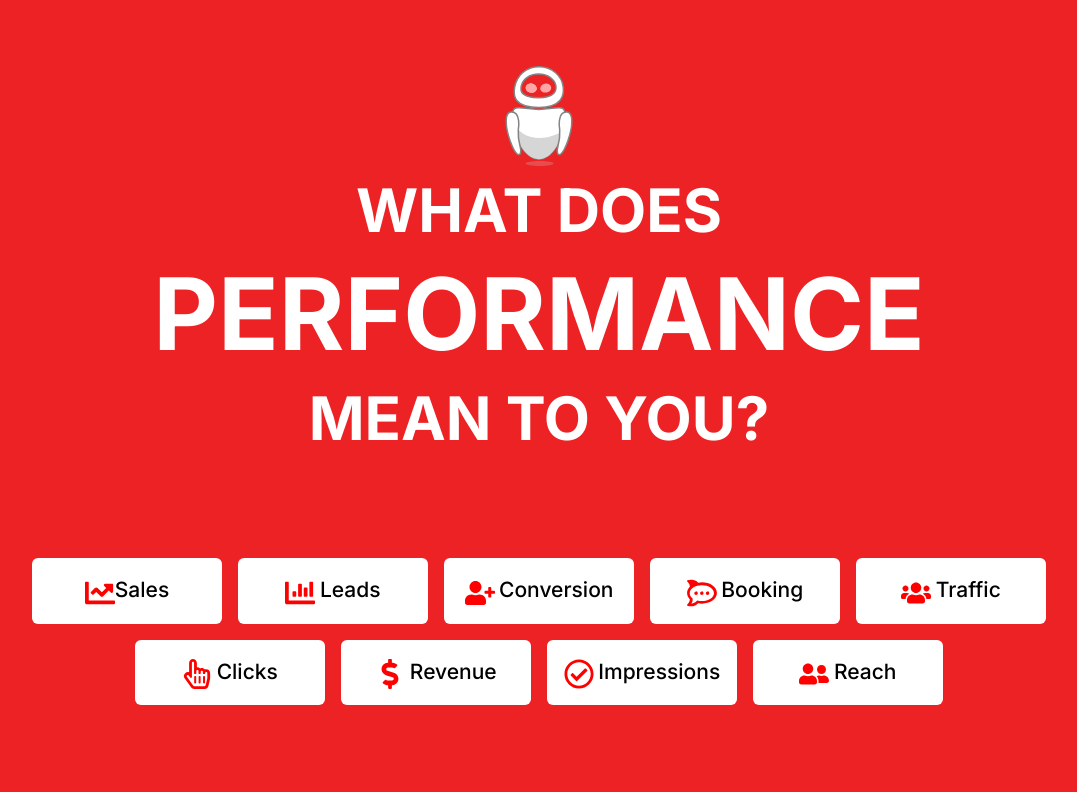
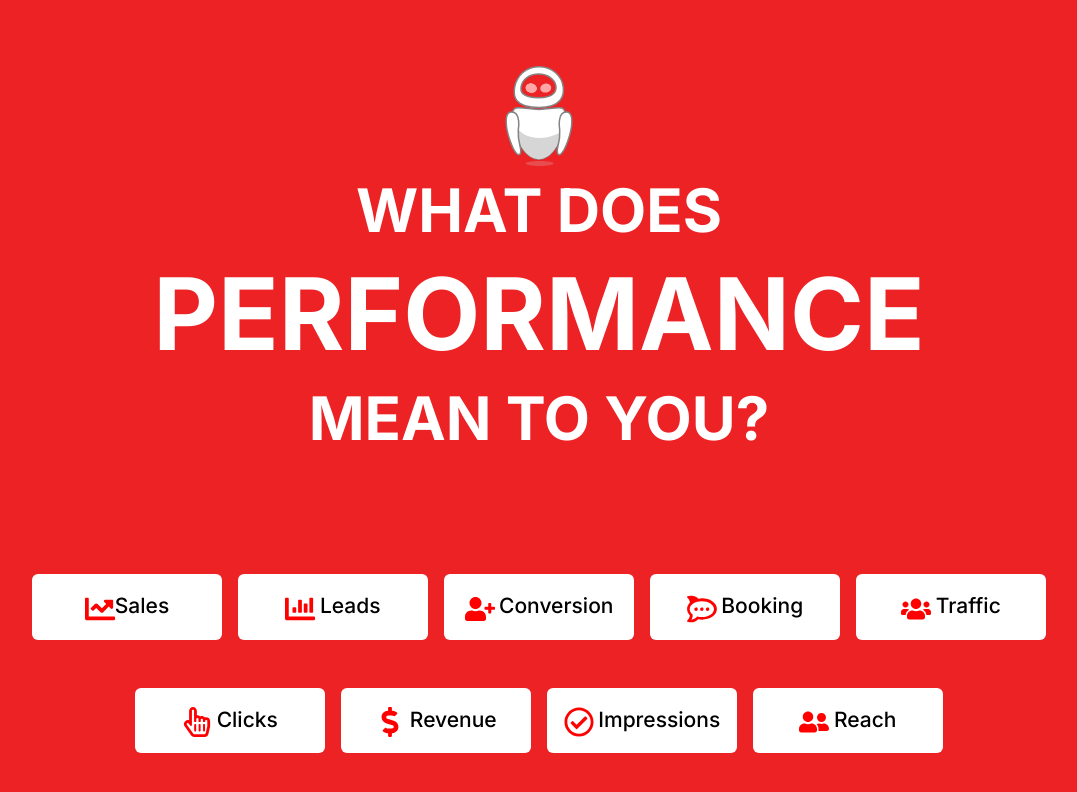
Before and after one commit to ivistaz-ecom/ivistazcomstaging, a Next.js app: page / in a window 1280 px wide. Shown: the part 782-1574 px from the top of the page, without its empty margins (101-1178 px from the left). Built offline with nearby package versions, Linux system fonts and the light colour scheme.

Commit message:
first commit

```diff
--- a/src/app/globals.css
+++ b/src/app/globals.css
@@ -302,7 +302,9 @@ height: 100vh !important;
 }
 
 .blurb-ripple-out-wrap {
-	text-align: center;
+	margin: 0;
+	padding: 1em 0 1em;
+
 }
 
 
```
